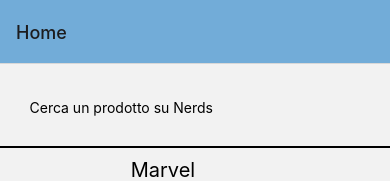
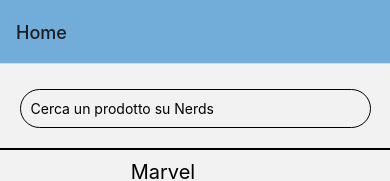
Before and after one commit to Pacho499/nerdsecomerce, a React Native app: screen /Home in a window 390 px wide. Shown: the top 181 px of the page. Built offline with nearby package versions, Linux system fonts and the light colour scheme.

Commit message:
fix android style

```diff
--- a/components/BuyNowModal.js
+++ b/components/BuyNowModal.js
@@ -42,7 +42,6 @@
         marginTop:30,
         paddingBottom:10,
         paddingHorizontal:10,
-        borderBottomColor:'black',
         borderBottomWidth:2
     },
     close:{
--- a/components/CustomButton.js
+++ b/components/CustomButton.js
@@ -16,7 +16,6 @@
         alignItems:'center',
         backgroundColor:'#72ACD8',
         borderRadius:40,
-        borderColor : 'black',
         borderWidth : 1,
         marginVertical: 10
     }
--- a/screens/Home.js
+++ b/screens/Home.js
@@ -52,8 +52,7 @@
   input: {
     marginTop: 25,
     width: '90%',
-    borderColor: 'black',
-    borderWidth: '1',
+    borderWidth: 1,
     padding: 10,
     borderRadius: 20,
   },
```
Also changed, not shown: 1 other file (tests, documents, lock files or other folders).
